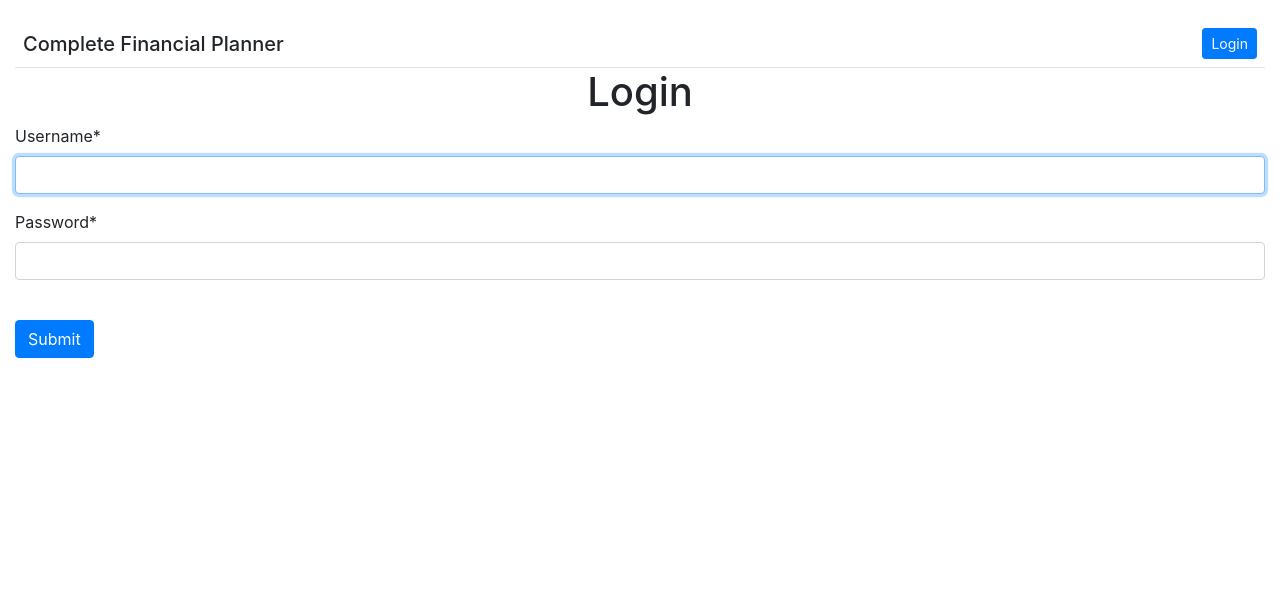
After one commit to MarcinDJacz/Complete_Financial_Planner, a Django app: page /accounts/login/ in a window 1280 px wide. The commit adds this page. Shown: the top 598 px of the page. Run offline with Django 5.2, Linux system fonts and the light colour scheme; some libraries are stand-ins or nearby versions.

Commit message:
feat(auth): add login/logout support with templates and settings

```diff
--- a/Complete_Financial_Planner/settings.py
+++ b/Complete_Financial_Planner/settings.py
@@ -38,6 +38,8 @@ INSTALLED_APPS = [
     'django.contrib.messages',
     'django.contrib.staticfiles',
     'planner',
+    'crispy_forms',
+    'crispy_bootstrap4'
 ]
 
 MIDDLEWARE = [
@@ -130,3 +132,5 @@ DEFAULT_AUTO_FIELD = 'django.db.models.BigAutoField'
 AUTH_USER_MODEL = 'planner.CustomUser'
 
 CRISPY_TEMPLATE_PACK = 'bootstrap4'
+
+LOGIN_REDIRECT_URL = "/planner/"
--- a/Complete_Financial_Planner/urls.py
+++ b/Complete_Financial_Planner/urls.py
@@ -21,5 +21,6 @@ from planner.views import index
 urlpatterns = [
     path('admin/', admin.site.urls),
     path("", index, name="home"),
+    path("accounts/", include("django.contrib.auth.urls")),
     path("planner/", include("planner.urls", namespace="planner")),
 ]
--- a/planner/views.py
+++ b/planner/views.py
@@ -1,6 +1,8 @@
 from django.shortcuts import render
 from .models import CustomUser, Budget
+from django.contrib.auth.decorators import login_required
 
+@login_required
 def index(request):
     num_inmates = CustomUser.objects.all().count()
     summary_savings = 0 # on start
--- a/templates/base.html
+++ b/templates/base.html
@@ -21,7 +21,10 @@
       <h1 class="h5 m-0">Complete Financial Planner</h1>
       <div>
         {% if user.is_authenticated %}
-          <a href="{% url 'logout' %}" class="btn btn-outline-primary btn-sm">Logout</a>
+          <form method="post" action="{% url 'logout' %}">
+            {% csrf_token %}
+            <button type="submit">Logout</button>
+          </form>
         {% else %}
           <a href="{% url 'login' %}" class="btn btn-primary btn-sm">Login</a>
         {% endif %}
--- /dev/null
+++ b/templates/registration/logged_out.html
@@ -0,0 +1,6 @@
+{% extends 'base.html' %}
+
+{%  block content %}
+  <p>Logged out</p>
+  <a href="{% url 'login' %}">Click here to log in</a>
+{% endblock %}
--- /dev/null
+++ b/templates/registration/login.html
@@ -0,0 +1,16 @@
+{% extends 'base.html' %}
+{% load crispy_forms_filters %}
+
+{% block content %}
+  <h1>Login</h1>
+  {%  if form.errors %}
+  <p style="color:red">Invalid credentials</p>
+  {%  endif %}
+  <form action="{% url 'login' %}" method='post'>
+    {% csrf_token %}
+    {{ form|crispy }}
+    <br>
+    <input class="btn btn-primary" type='submit' value='Submit'>
+    <input type='hidden' name='next' value='{{ next }}'>
+  </form>
+{% endblock %}
```
